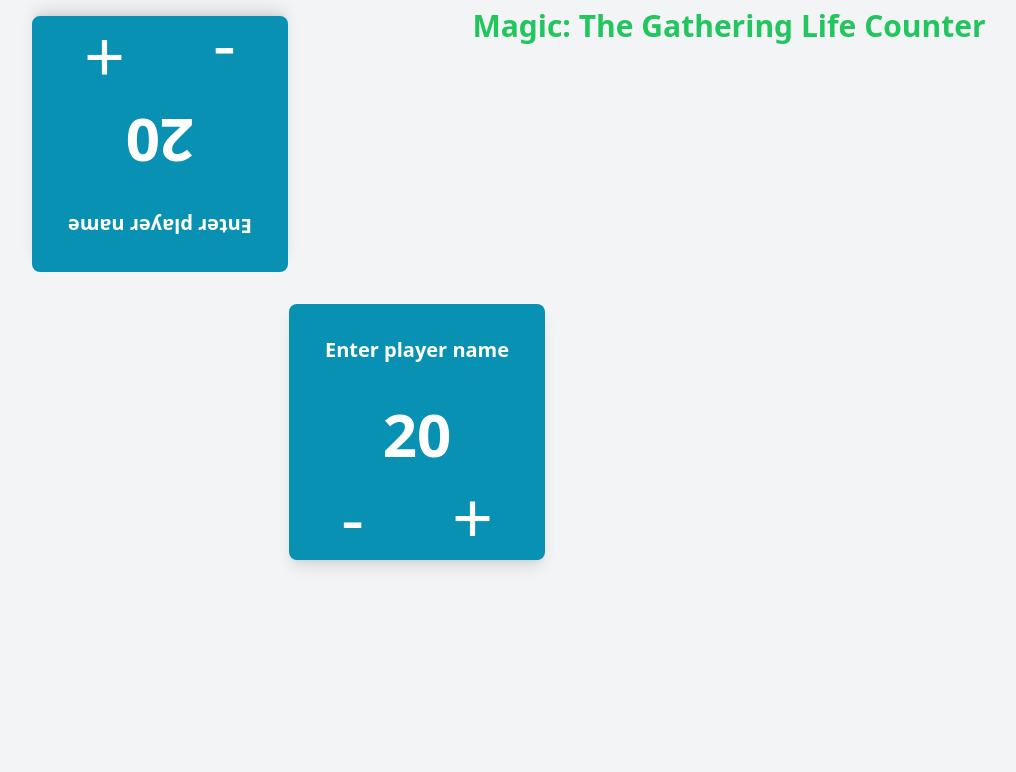
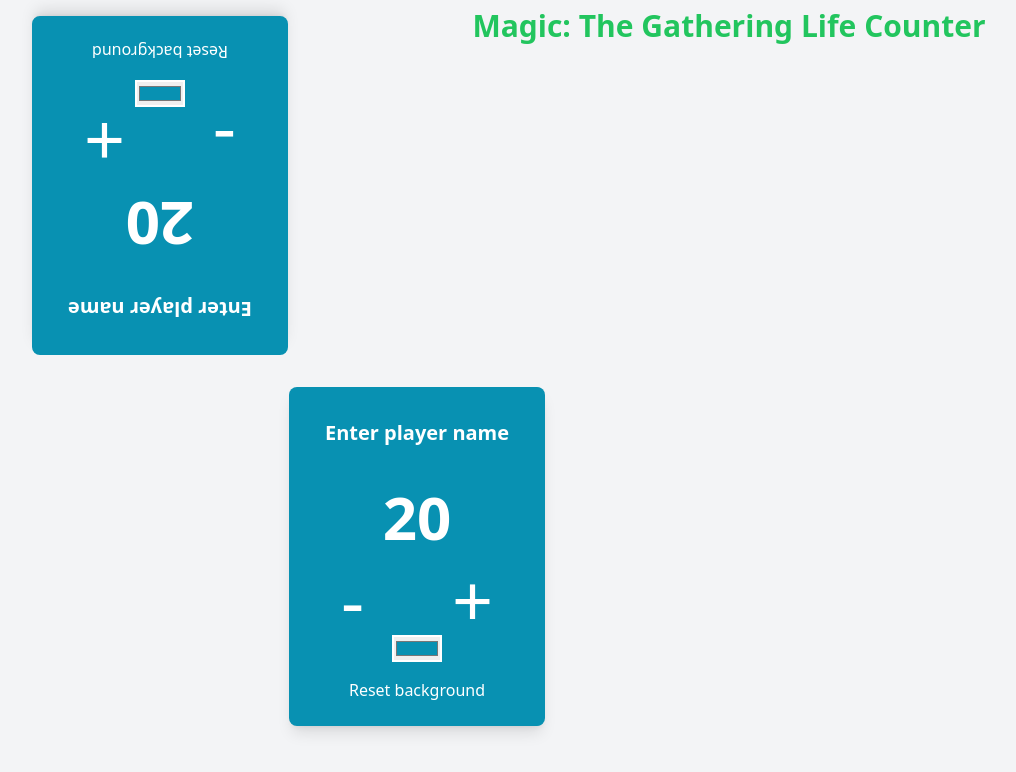
Before and after one commit to BJorlak/mtg-life-counter-react, a React (Create React App) app: page / in a window 1280 px wide. Shown: the top 772 px of the page, without its empty margins (223-1239 px from the left). Built offline with nearby package versions, Linux system fonts and the light colour scheme.

Commit message:
Added background colour changer

```diff
--- a/src/components/Player.js
+++ b/src/components/Player.js
@@ -1,6 +1,13 @@
+import { useState } from "react";
 import React from "react";
 
 function Player(props) {
+  const [backgroundColor, setBackgroundColor] = useState("#0891b2");
+
+  function handleBackgroundColorChange(newColor) {
+    setBackgroundColor(newColor);
+  }
+
   const {
     lifeTotal,
     handleIncrement,
@@ -14,9 +21,13 @@
 
   return (
     <div className="flex justify-center  w-full md:w-1/2 p-4">
-      <div className={cardClassName}>
-        <form className="m-6 flex justify-center items-center ">
+      <div className={cardClassName} style={{ backgroundColor }}>
+        <form
+          style={{ backgroundColor }}
+          className="m-6 flex justify-center items-center "
+        >
           <input
+            style={{ backgroundColor }}
             type="text"
             className="w-52 text-white placeholder-white bg-cyan-600 text-center  text-xl font-bold mb-4"
             placeholder="Enter player name"
@@ -39,6 +50,22 @@
             +
           </button>
         </div>
+        <div className="flex flex-col justify-center items-center">
+          <input
+            className="border-2 border-white border-solid"
+            type="color"
+            value={backgroundColor}
+            onChange={(e) =>
+              handleBackgroundColorChange(e.target.value)
+            }
+          />
+          <button
+            className="m-2 p-2 rounded-md  text-white "
+            onClick={() => handleBackgroundColorChange("#0891b2")}
+          >
+            Reset background
+          </button>
+        </div>
       </div>
     </div>
   );
```
